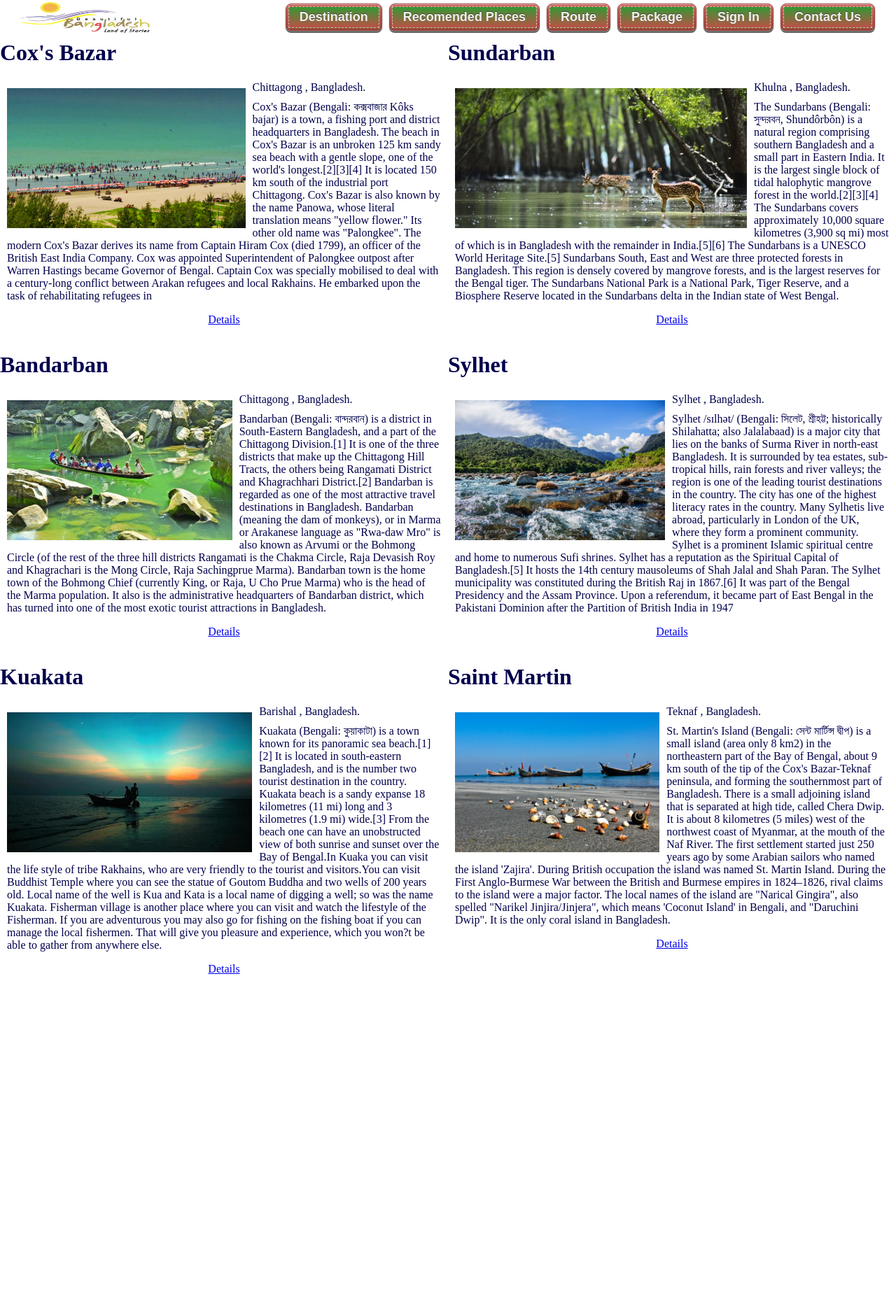
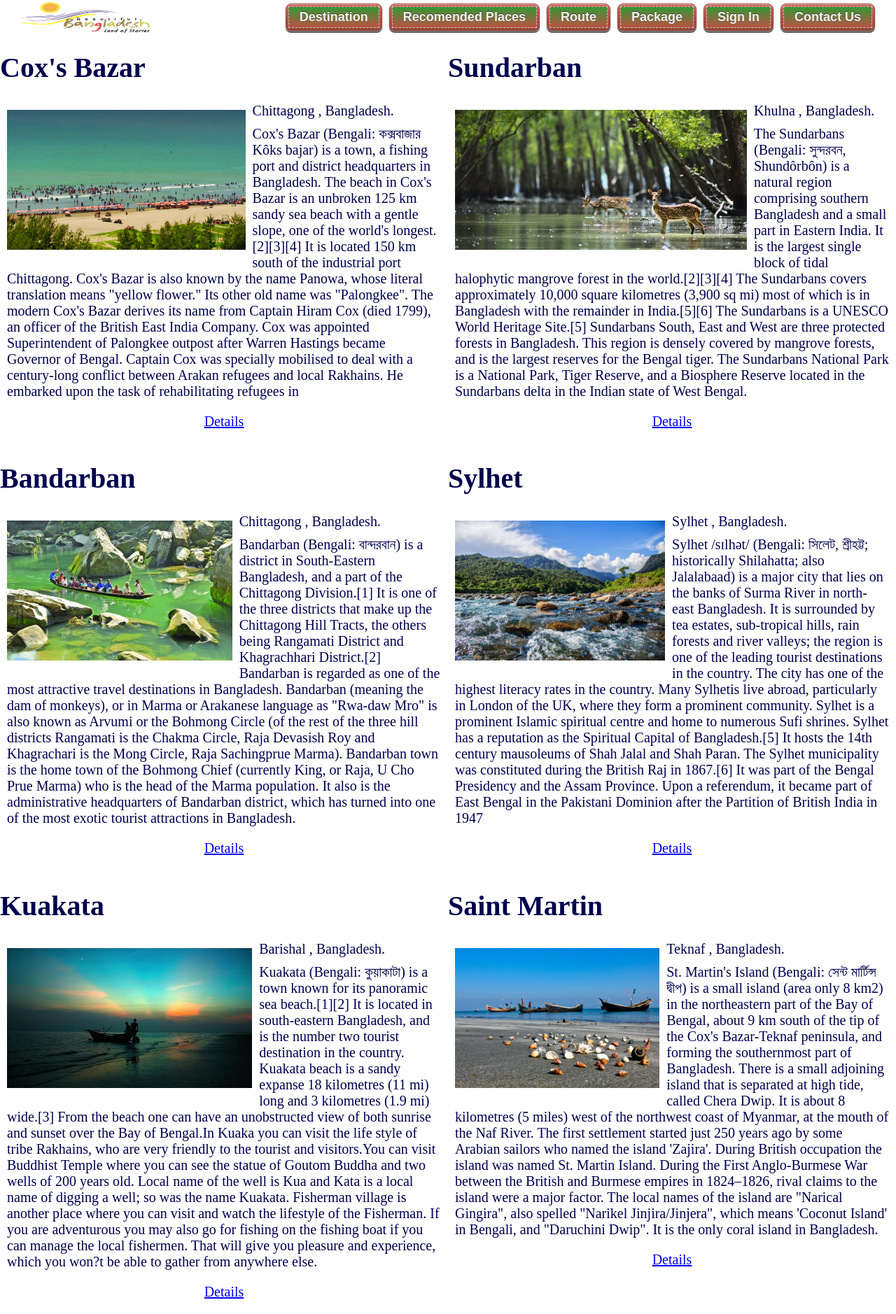
Before and after one commit to whd18/Webtech-Final, a PHP site: page /destination.php in a window 1280 px wide. Shown: the whole page at 70% size. Before the commit the page ends 1410 px from the top, so only its background shows below. Run offline with PHP 8.4, Linux system fonts and the light colour scheme; some web fonts are replaced.

Commit message:
Destination
cox's bazar page

```diff
--- a/destination.php
+++ b/destination.php
@@ -10,7 +10,7 @@
 			    width: 50%;
 			    float: left;
 			    color:#00004d;
-			    font-size: normal;
+			    font-size: 20px;
 			}
 			#div2 {
 			    height:10%;
@@ -18,7 +18,7 @@
 			    float: right;
 			    text-align: left;
 			    color:#00004d;
-			    font-size: normal;
+			    font-size: 20px;
 			}
 
 			#div3 {
@@ -26,28 +26,28 @@
 			    width: 50%;
 			    float: right;
 			    color:#00004d;
-			    font-size: normal;
+			    font-size: 20px;
 			}
 			#div4 {
 			    height:10%;
 			    width: 50%;
 			    float: left;
 			    color:#00004d;
-			    font-size: normal;
+			    font-size: 20px;
 			}
 			#div5 {
 			    height:10%;
 			    width: 50%;
 			    float: left;
 			    color:#00004d;
-			    font-size: normal;
+			    font-size: 20px;
 			}
 			#div6 {
 			    height:10%;
 			    width: 50%;
 			    float: left;
 			    color:#00004d;
-			    font-size: normal;
+			    font-size: 20px;
 			}
 			#footer {
 			     text-shadow: white;
@@ -75,7 +75,7 @@
 				<P style="margin: 10px 10px 10px 10px; ">Cox's Bazar (Bengali: কক্সবাজার Kôks bajar) is a town, a fishing port and district headquarters in Bangladesh. The beach in Cox's Bazar is an unbroken 125 km sandy sea beach with a gentle slope, one of the world's longest.[2][3][4] It is located 150 km south of the industrial port Chittagong. Cox's Bazar is also known by the name Panowa, whose literal translation means "yellow flower." Its other old name was "Palongkee".
 				The modern Cox's Bazar derives its name from Captain Hiram Cox (died 1799), an officer of the British East India Company. Cox was appointed Superintendent of Palongkee outpost after Warren Hastings became Governor of Bengal. Captain Cox was specially mobilised to deal with a century-long conflict between Arakan refugees and local Rakhains. He embarked upon the task of rehabilitating refugees in
 					<div id="footer">
-						<p><a href="#">Details</a></p>
+						<p><a href="coxs.php">Details</a></p>
 					</div>
 				</P>
 
```
